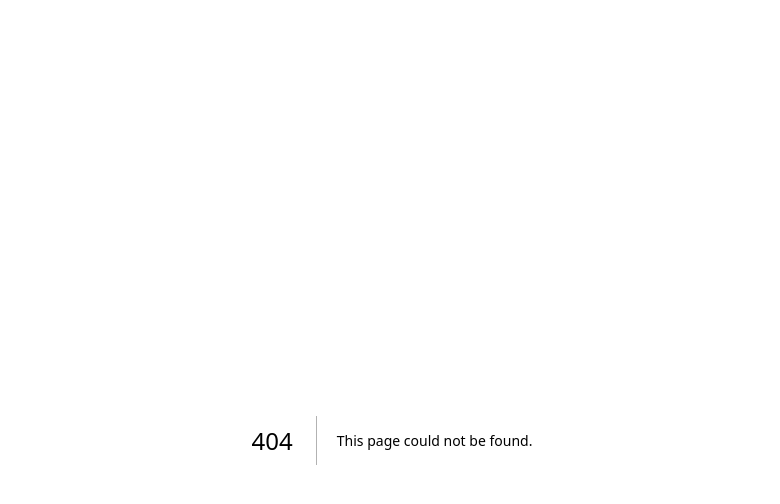
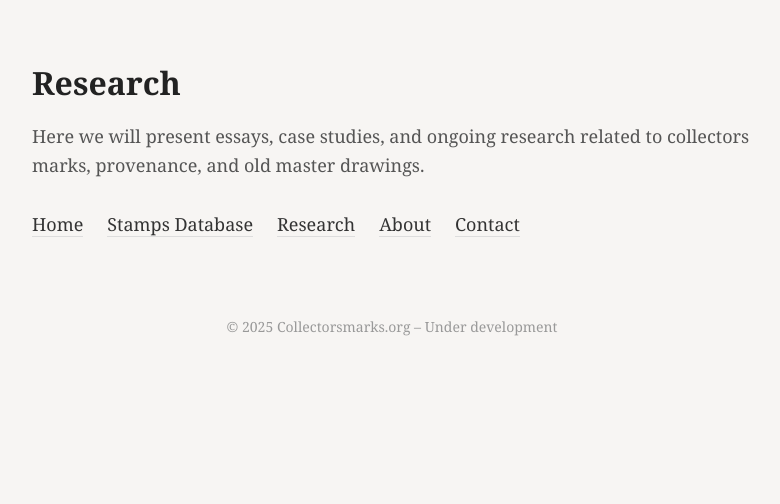
Before and after one commit to bjorndeleu/collectorsmarks, a Next.js app: page /research in a window 1280 px wide. Before the commit this address had no page. Shown: the top 504 px of the page, without its empty margins (248-1028 px from the left). Built offline with nearby package versions, Linux system fonts and the light colour scheme.

Commit message:
Create page.js

```diff
--- /dev/null
+++ b/app/research/page.js
@@ -0,0 +1,25 @@
+export default function ResearchPage() {
+  return (
+    <main>
+      <header className="hero">
+        <h1>Research</h1>
+        <p>
+          Here we will present essays, case studies, and ongoing research
+          related to collectors marks, provenance, and old master drawings.
+        </p>
+
+        <nav>
+          <a href="/">Home</a>
+          <a href="/stamps">Stamps Database</a>
+          <a href="/research">Research</a>
+          <a href="/about">About</a>
+          <a href="/contact">Contact</a>
+        </nav>
+      </header>
+
+      <footer className="footer">
+        © {new Date().getFullYear()} Collectorsmarks.org – Under development
+      </footer>
+    </main>
+  );
+}
```
